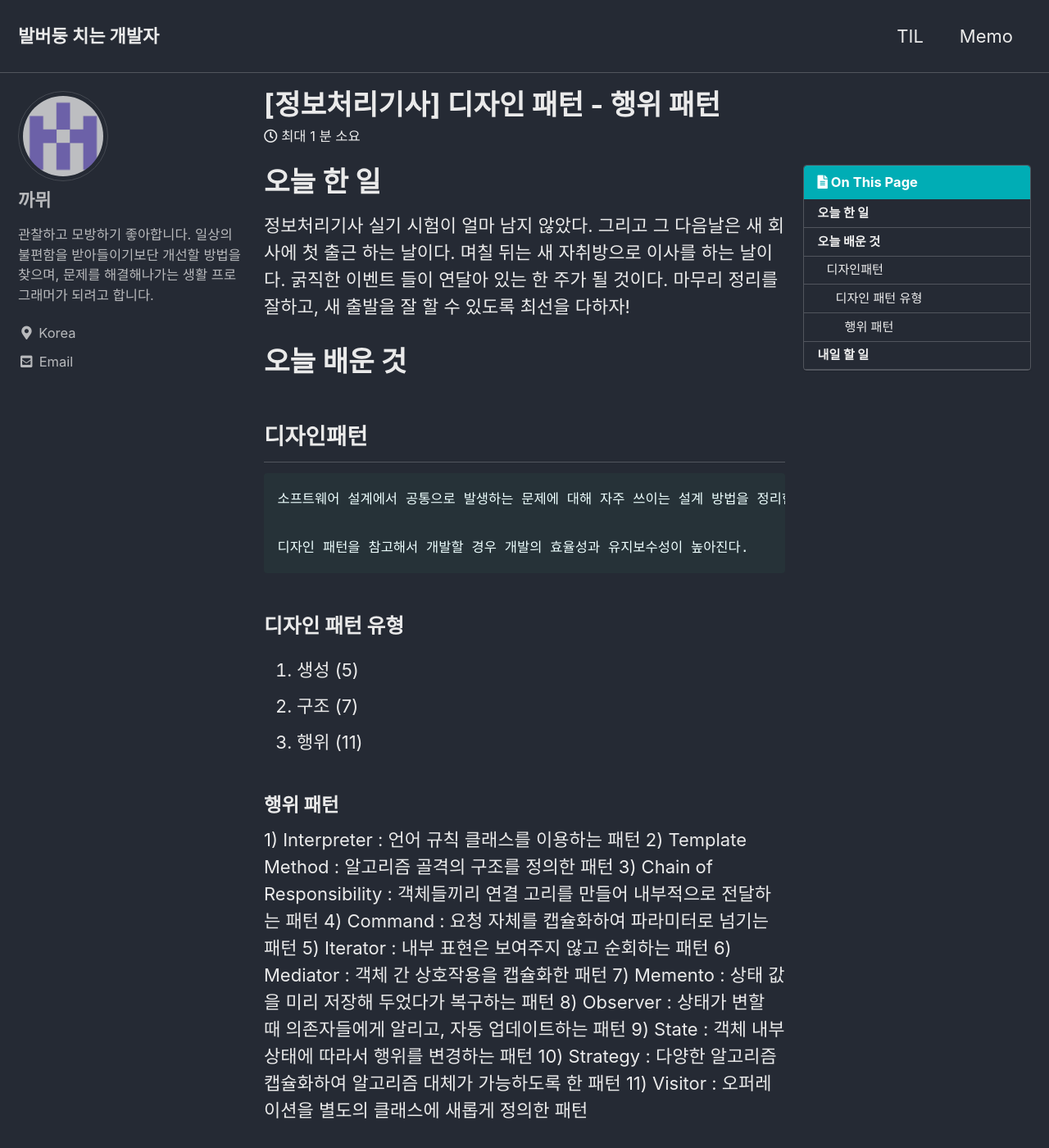
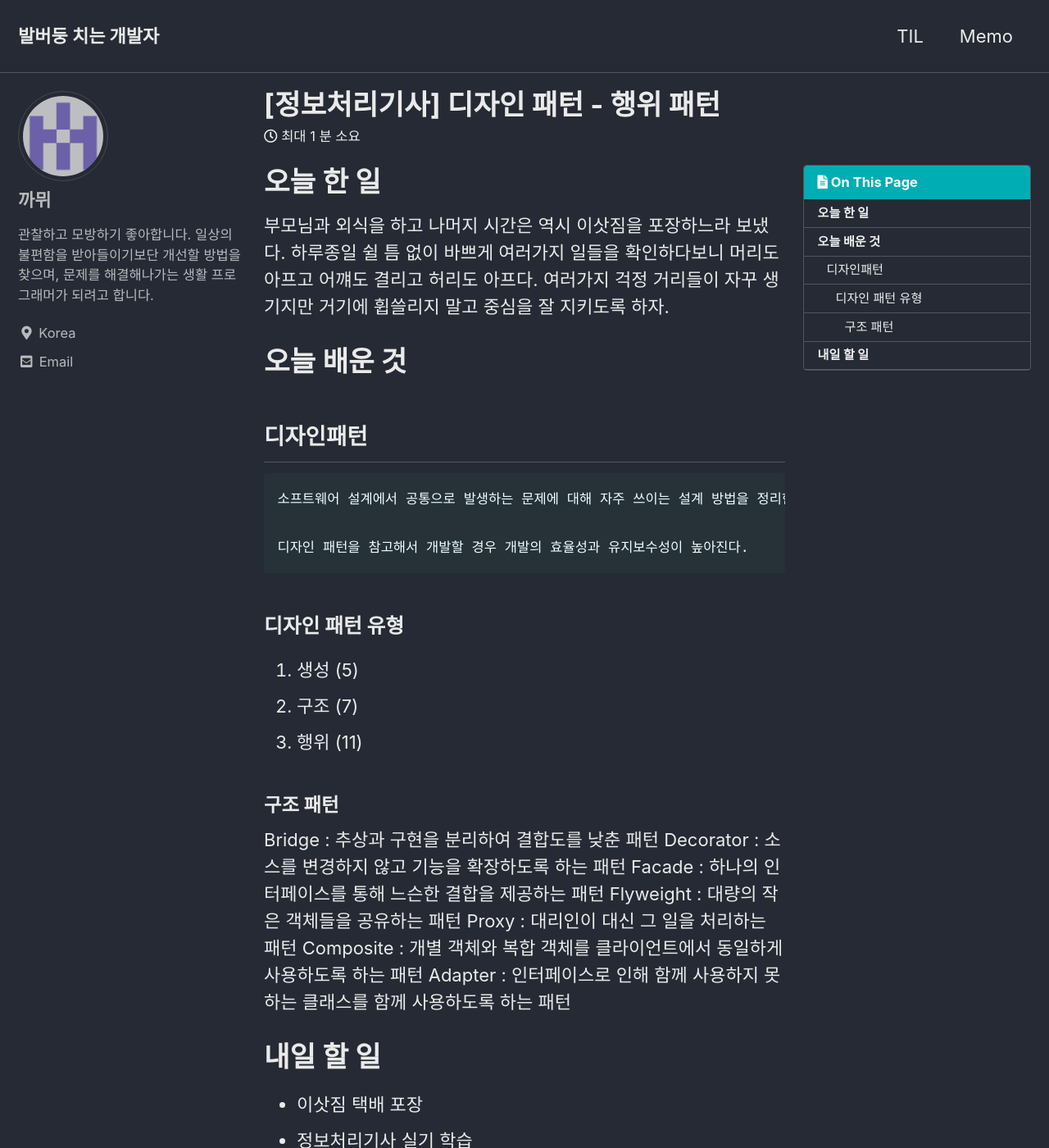
Before and after one commit to devcsb/devcsb.github.io, a Jekyll site: the page built from TIL/_posts/2022-07-18-[정보처리기사]디자인패턴-행위패턴.md, in a window 1280 px wide and 1400 px high. Shown: the whole window at 82% size. Built offline with Jekyll 4.4.1, drawn with Linux system fonts in a browser that asks for light colours; cached includes are drawn as plain includes; some of the changed text lies outside the part shown.

Commit message:
20220719-til

````diff
--- a/TIL/_posts/2022-07-18-[정보처리기사]디자인패턴-행위패턴.md
+++ b/TIL/_posts/2022-07-18-[정보처리기사]디자인패턴-행위패턴.md
@@ -1,8 +1,8 @@
 ---
 title: "[정보처리기사] 디자인 패턴 - 행위 패턴"
 tags:
-- 디자인 패턴
-- 행위 패턴
+  - 디자인 패턴
+  - 구조 패턴
 
 permalink: /til/:year/:month/:day/:title/
 toc: true
@@ -11,15 +11,15 @@ comments: true
 ---
 
 # 오늘 한 일
-정보처리기사 실기 시험이 얼마 남지 않았다.
-그리고 그 다음날은 새 회사에 첫 출근 하는 날이다.
-며칠 뒤는 새 자취방으로 이사를 하는 날이다.
-굵직한 이벤트 들이 연달아 있는 한 주가 될 것이다.
-마무리 정리를 잘하고, 새 출발을 잘 할 수 있도록 최선을 다하자!
+
+부모님과 외식을 하고 나머지 시간은 역시 이삿짐을 포장하느라 보냈다.
+하루종일 쉴 틈 없이 바쁘게 여러가지 일들을 확인하다보니 머리도 아프고 어꺠도 결리고 허리도 아프다.
+여러가지 걱정 거리들이 자꾸 생기지만 거기에 휩쓸리지 말고 중심을 잘 지키도록 하자.
 
 # 오늘 배운 것
 
 ## 디자인패턴
+
 ```
 소프트웨어 설계에서 공통으로 발생하는 문제에 대해 자주 쓰이는 설계 방법을 정리한 패턴.
 
@@ -27,25 +27,23 @@ comments: true
 ```
 
 ### 디자인 패턴 유형
+
 1. 생성 (5)
 2. 구조 (7)
 3. 행위 (11)
 
-#### 행위 패턴
-1) Interpreter : 언어 규칙 클래스를 이용하는 패턴
-2) Template Method : 알고리즘 골격의 구조를 정의한 패턴
-3) Chain of Responsibility : 객체들끼리 연결 고리를 만들어 내부적으로 전달하는 패턴
-4) Command : 요청 자체를 캡슐화하여 파라미터로 넘기는 패턴
-5) Iterator : 내부 표현은 보여주지 않고 순회하는 패턴
-6) Mediator : 객체 간 상호작용을 캡슐화한 패턴
-7) Memento : 상태 값을 미리 저장해 두었다가 복구하는 패턴
-8) Observer : 상태가 변할 때 의존자들에게 알리고, 자동 업데이트하는 패턴
-9) State : 객체 내부 상태에 따라서 행위를 변경하는 패턴
-10) Strategy : 다양한 알고리즘 캡슐화하여 알고리즘 대체가 가능하도록 한 패턴
-11) Visitor : 오퍼레이션을 별도의 클래스에 새롭게 정의한 패턴
+#### 구조 패턴
 
+Bridge : 추상과 구현을 분리하여 결합도를 낮춘 패턴
+Decorator : 소스를 변경하지 않고 기능을 확장하도록 하는 패턴
+Facade : 하나의 인터페이스를 통해 느슨한 결합을 제공하는 패턴
+Flyweight : 대량의 작은 객체들을 공유하는 패턴
+Proxy : 대리인이 대신 그 일을 처리하는 패턴
+Composite : 개별 객체와 복합 객체를 클라이언트에서 동일하게 사용하도록 하는 패턴
+Adapter : 인터페이스로 인해 함께 사용하지 못하는 클래스를 함께 사용하도록 하는 패턴
 
 # 내일 할 일
+
 - 이삿짐 택배 포장
 - 정보처리기사 실기 학습
 - 자바 학습
````
Also changed, not shown: TIL/_posts/2022-07-19-[정보처리기사]디자인패턴-구조패턴.md (added, +51 -0 lines).
